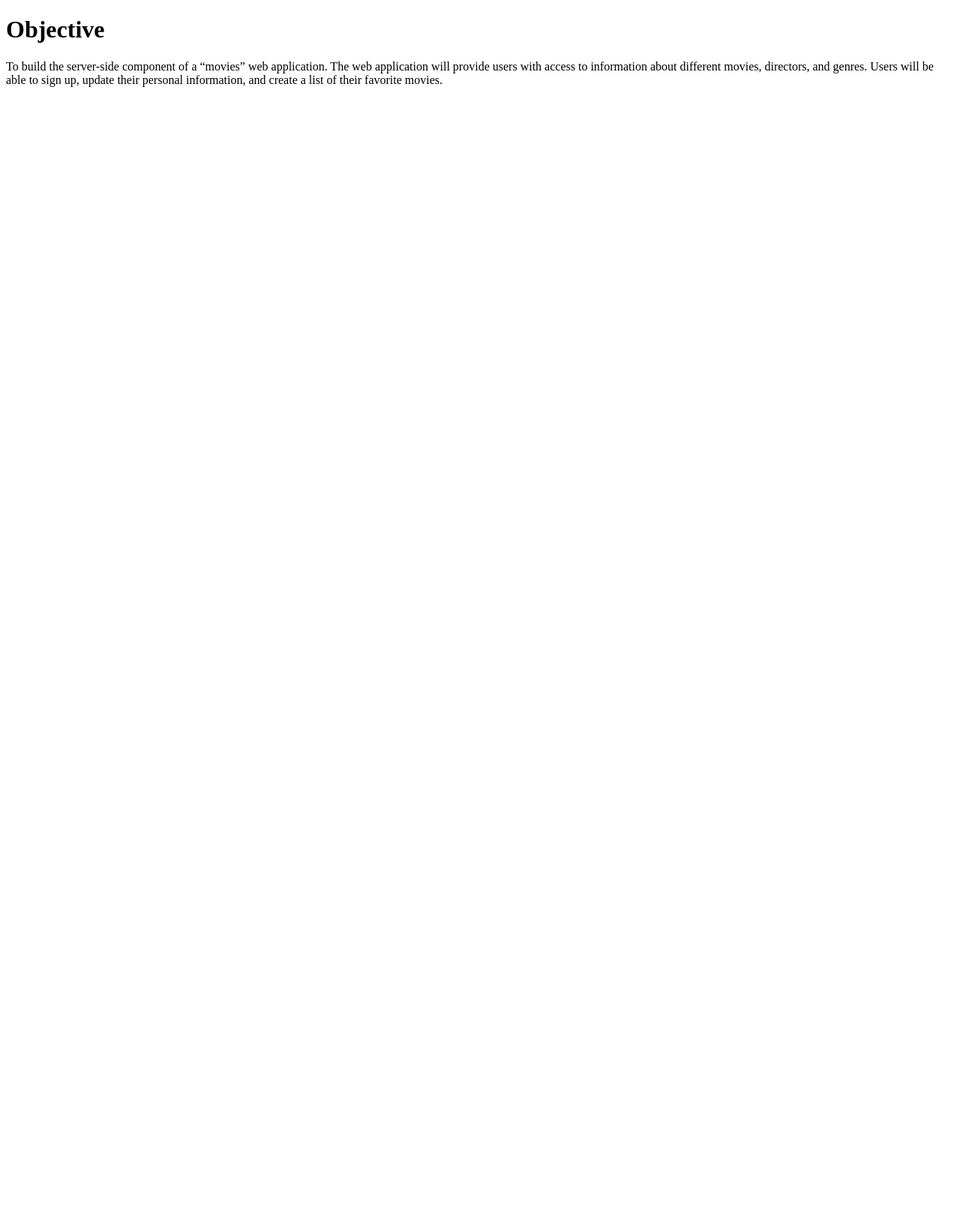
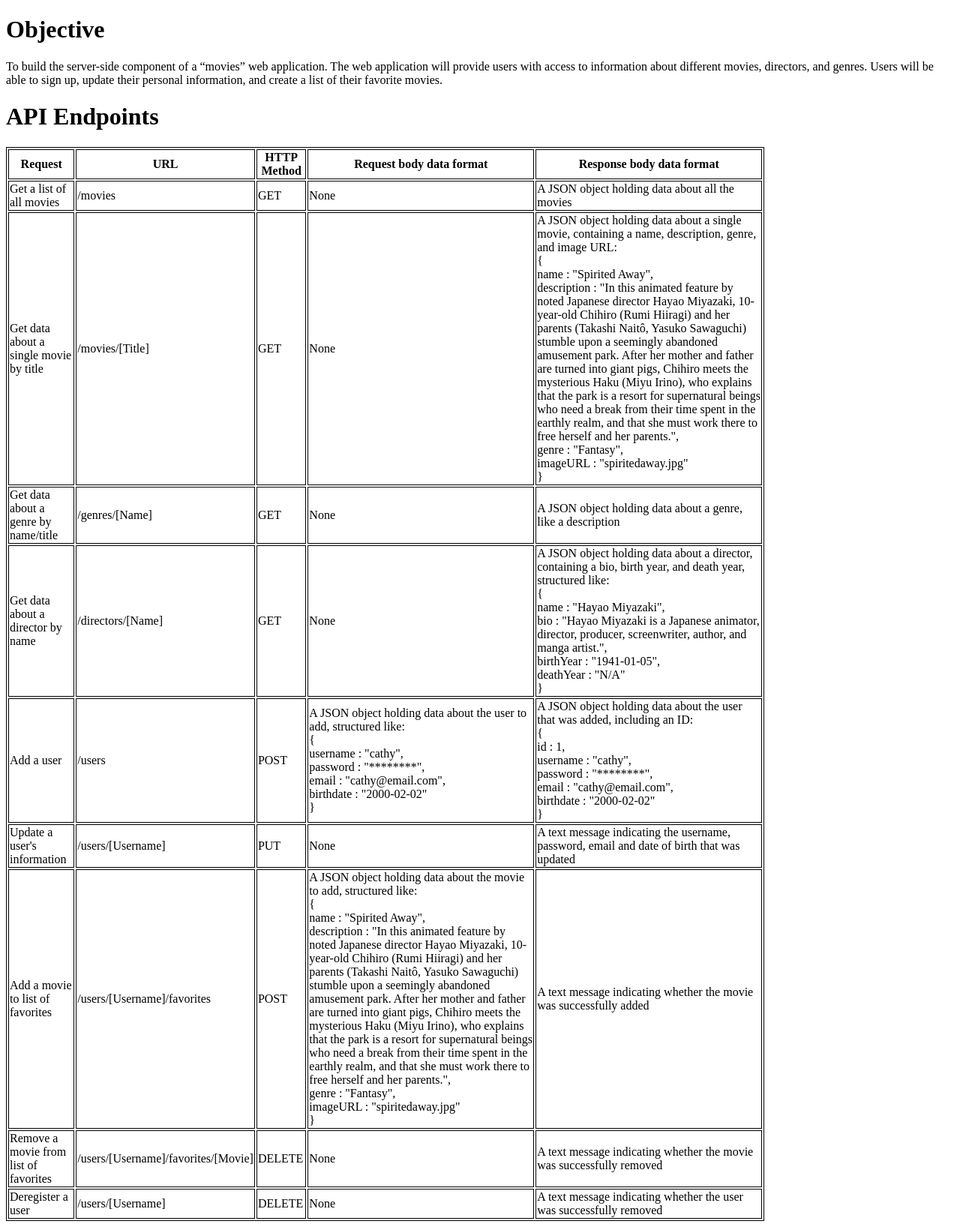
Before and after one commit to licathyl/movie-api, a website: page public/documentation.html in a window 1280 px wide. Shown: the whole page at 75% size. Before the commit the page ends 800 px from the top, so only its background shows below. Drawn offline with Linux system fonts and the light colour scheme.

Commit message:
Add API Endpoints and styling

```diff
--- a/public/documentation.html
+++ b/public/documentation.html
@@ -4,6 +4,11 @@
         <meta charset="utf-8"/>
         <meta name="viewport" content="width=device-width, initial-scale=1"/>
         <title>myFlix</title>
+        <style>
+            table, th, td {
+                border: 1px solid black;
+            }
+        </style>
     </head>
     <body>
         <h1>Objective</h1>
@@ -13,5 +18,114 @@ application will provide users with access to information about different
 movies, directors, and genres. Users will be able to sign up, update their
 personal information, and create a list of their favorite movies.
         </p>
+        <h1>API Endpoints</h1>
+        <table style="width:80%">
+            <tr>
+              <th>Request</th>
+              <th>URL</th>
+              <th>HTTP Method</th>
+              <th>Request body data format</th>
+              <th>Response body data format</th>
+            </tr>
+            <tr>
+              <td>Get a list of all movies</td>
+              <td>/movies</td>
+              <td>GET</td>
+              <td>None</td>
+              <td>A JSON object holding data about all the movies</td>
+            </tr>
+            <tr>
+              <td>Get data about a single movie by title</td>
+              <td>/movies/[Title]</td>
+              <td>GET</td>
+              <td>None</td>
+              <td>A JSON object holding data about a single movie, containing a name, description, genre, and image URL: <br>
+              { <br>
+                name : "Spirited Away", <br>
+                description : "In this animated feature by noted Japanese director Hayao Miyazaki, 10-year-old Chihiro (Rumi Hiiragi) and her parents (Takashi Naitô, Yasuko Sawaguchi) stumble upon a seemingly abandoned amusement park. After her mother and father are turned into giant pigs, Chihiro meets the mysterious Haku (Miyu Irino), who explains that the park is a resort for supernatural beings who need a break from their time spent in the earthly realm, and that she must work there to free herself and her parents.", <br>
+                genre : "Fantasy", <br>
+                imageURL : "spiritedaway.jpg" <br>
+              }
+              </td>
+            </tr>
+            <tr>
+              <td>Get data about a genre by name/title</td>
+              <td>/genres/[Name]</td>
+              <td>GET</td>
+              <td>None</td>
+              <td>A JSON object holding data about a genre, like a description</td>
+            </tr>
+            <tr>
+              <td>Get data about a director by name</td>
+              <td>/directors/[Name]</td>
+              <td>GET</td>
+              <td>None</td>
+              <td>A JSON object holding data about a director, containing a bio, birth year, and death year, structured like: <br>
+                { <br>
+                  name : "Hayao Miyazaki", <br>
+                  bio : "Hayao Miyazaki is a Japanese animator, director, producer, screenwriter, author, and manga artist.", <br>
+                  birthYear : "1941-01-05", <br>
+                  deathYear : "N/A" <br>
+                }
+              </td>
+            </tr>
+            <tr>
+              <td>Add a user</td>
+              <td>/users</td>
+              <td>POST</td>
+              <td>A JSON object holding data about the user to add, structured like: <br>
+              { <br>
+                username : "cathy", <br>
+                password : "********", <br>
+                email : "cathy@email.com", <br>
+                birthdate : "2000-02-02" <br>
+              }
+              </td>
+              <td>A JSON object holding data about the user that was added, including an ID: <br>
+              { <br>
+                id : 1, <br>
+                username : "cathy", <br>
+                password : "********", <br>
+                email : "cathy@email.com", <br>
+                birthdate : "2000-02-02" <br>
+              } </td>
+            </tr>
+            <tr>
+              <td>Update a user's information</td>
+              <td>/users/[Username]</td>
+              <td>PUT</td>
+              <td>None</td>
+              <td>A text message indicating the username, password, email and date of birth that was updated</td>
+            </tr>
+            <tr>
+              <td>Add a movie to list of favorites</td>
+              <td>/users/[Username]/favorites</td>
+              <td>POST</td>
+              <td>A JSON object holding data about the movie to add, structured like: <br>
+                { <br>
+                  name : "Spirited Away", <br>
+                  description : "In this animated feature by noted Japanese director Hayao Miyazaki, 10-year-old Chihiro (Rumi Hiiragi) and her parents (Takashi Naitô, Yasuko Sawaguchi) stumble upon a seemingly abandoned amusement park. After her mother and father are turned into giant pigs, Chihiro meets the mysterious Haku (Miyu Irino), who explains that the park is a resort for supernatural beings who need a break from their time spent in the earthly realm, and that she must work there to free herself and her parents.", <br>
+                  genre : "Fantasy", <br>
+                 imageURL : "spiritedaway.jpg" <br>
+                }
+              </td>
+              <td>A text message indicating whether the movie was successfully added
+              </td>
+            </tr>
+            <tr>
+              <td>Remove a movie from list of favorites</td>
+              <td>/users/[Username]/favorites/[Movie]</td>
+              <td>DELETE</td>
+              <td>None</td>
+              <td>A text message indicating whether the movie was successfully removed</td>
+            </tr>
+            <tr>
+              <td>Deregister a user</td>
+              <td>/users/[Username]</td>
+              <td>DELETE</td>
+              <td>None</td>
+              <td>A text message indicating whether the user was successfully removed</td>
+            </tr>
+          </table>
     </body>
 </html>
```
